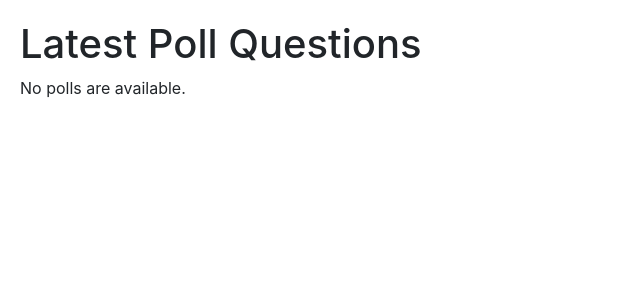
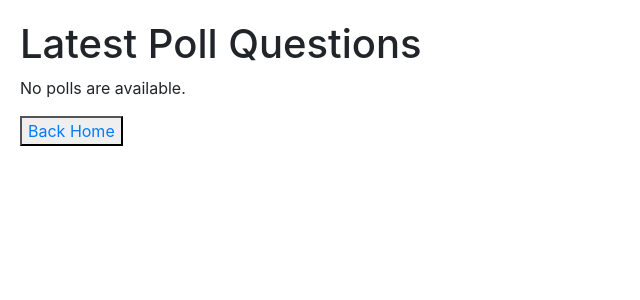
Before and after one commit to sgrote14/first_django_project, a Django app: page /polls/ in a window 1280 px wide. Shown: the top 300 px of the page, without its empty margins (0-640 px from the left). Run offline with Django 4.2, Linux system fonts and the light colour scheme; data that the repository does not hold is empty.

Commit message:
Added a back home button to all views

```diff
--- a/myproject/polls/templates/polls/detail.html
+++ b/myproject/polls/templates/polls/detail.html
@@ -19,5 +19,7 @@
             <p>No choices are available</p>
         {% endif %}
     </form>
+    <br>
+    <button><a href="{% url 'home' %}"> Back Home</a> </button>
 </body>
 </html>
--- a/myproject/polls/templates/polls/index.html
+++ b/myproject/polls/templates/polls/index.html
@@ -16,5 +16,6 @@
     {% else %}
         <p>No polls are available.</p>
     {% endif %}
+    <button><a href="{% url 'home' %}"> Back Home</a> </button>
 </body>
 </html>
--- a/myproject/polls/templates/polls/results.html
+++ b/myproject/polls/templates/polls/results.html
@@ -23,5 +23,6 @@
   {% else %}
     <p>No Results</p>
   {% endif %}
+  <button><a href="{% url 'home' %}"> Back Home</a> </button>
 </body>
 </html>
```
